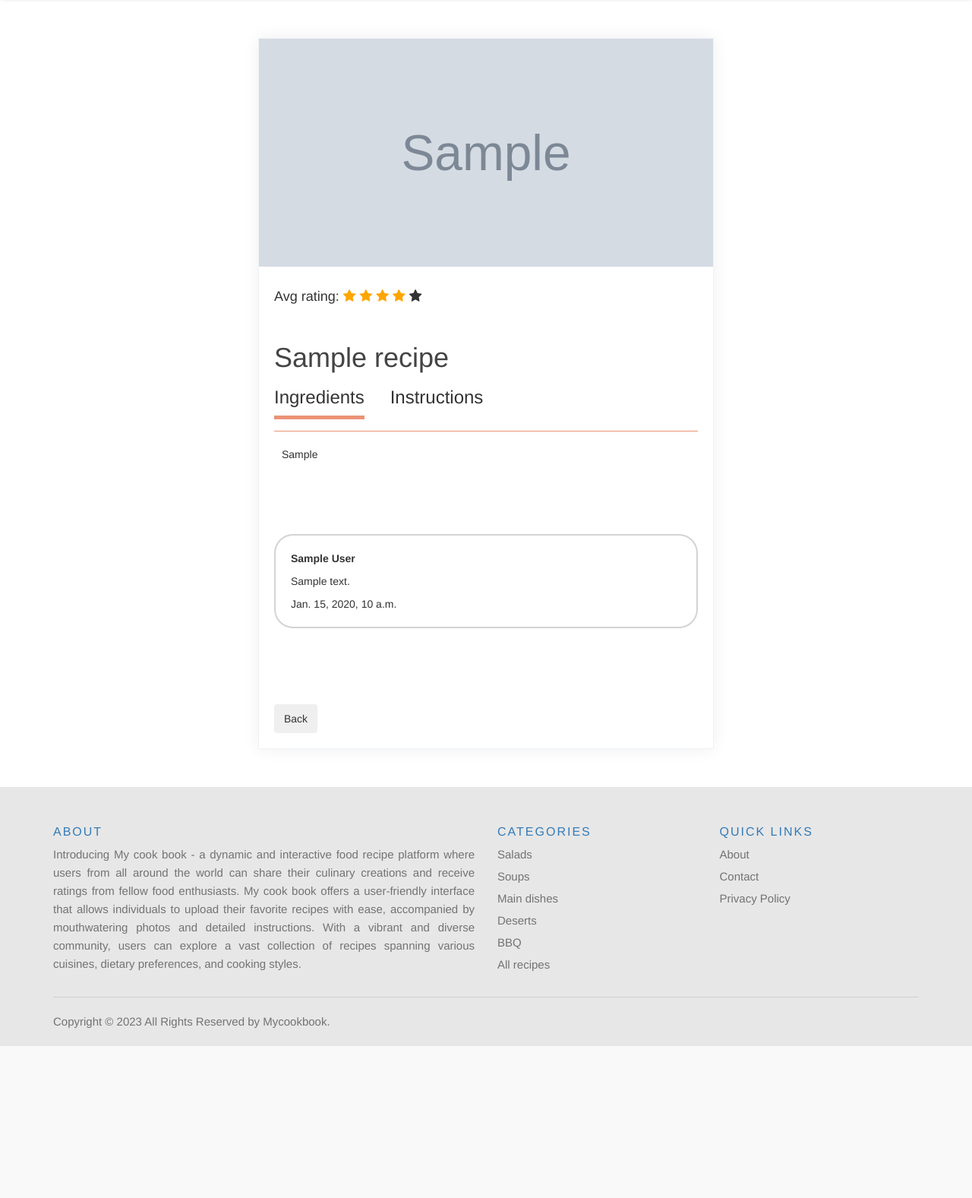
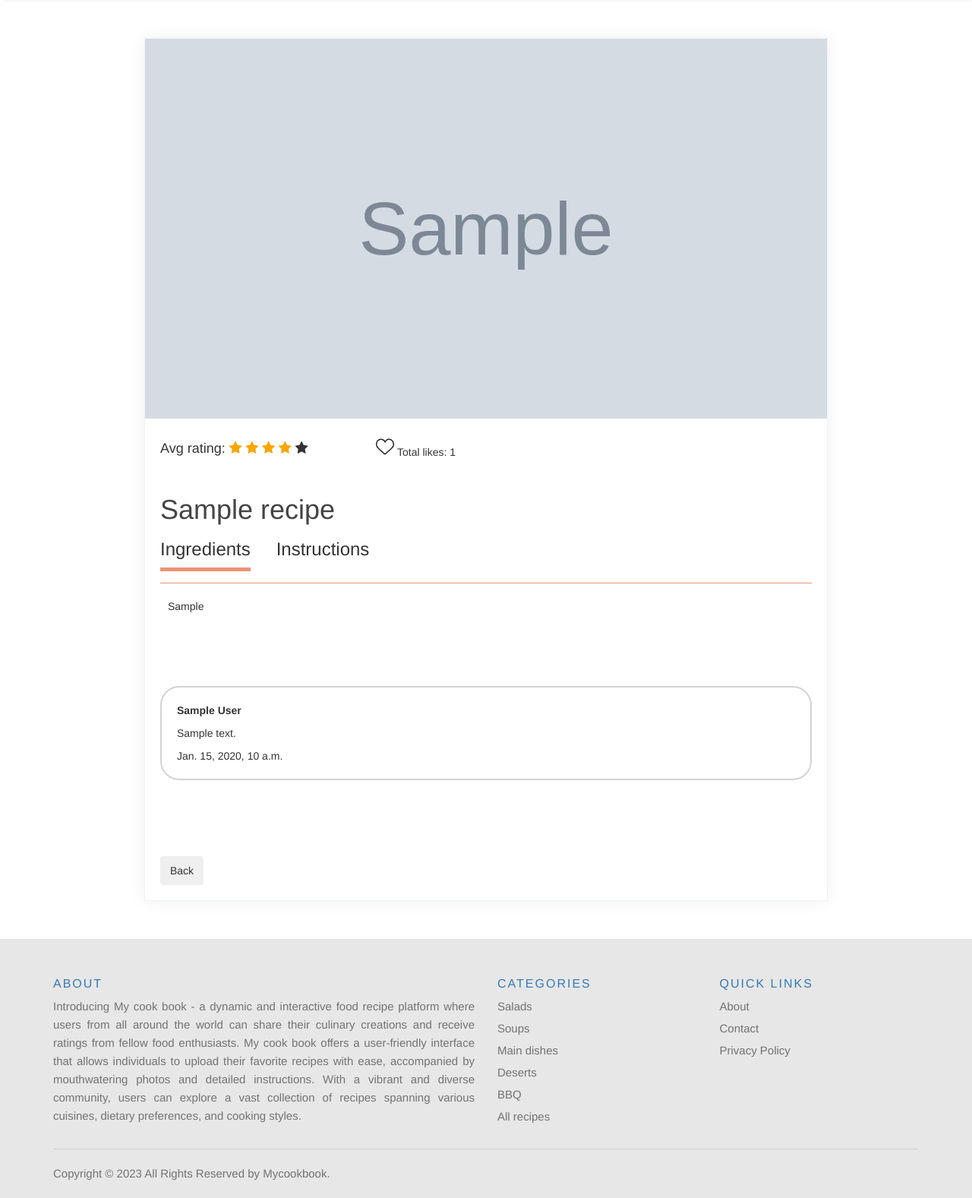
Before and after one commit to dinocom33/mycookbook, a Django app: a page that uses templates/recipes/recipe-details.html in a window 1280 px wide. Shown: the part 62-1639 px from the top of the page at 76% size. Before the commit the page ends 1439 px from the top, so only its background shows below. Run offline with Django 4.2, Linux system fonts and the light colour scheme; tables that the repository leaves empty hold one stand-in row (values such as "Sample post"); grey boxes marked "Sample" are stand-in pictures; some libraries are stand-ins or nearby versions; some web fonts are replaced.

Commit message:
Change recipe details template

```diff
--- a/apps/recipes/validators.py
+++ b/apps/recipes/validators.py
@@ -3,7 +3,7 @@ import re
 
 
 def recipe_title_validator(value):
-    if not re.match(r"^[a-zA-Zа-яА-Я_() -]*$", value):
+    if not re.match(r"^[a-zA-Zа-яА-Я_() ,.-]*$", value):
         raise ValidationError('Ensure title contains only letters(latin or cyrillic), '
                               'numbers, underscores, dashes and parentheses.')
 
--- a/static/css/recipe_details.css
+++ b/static/css/recipe_details.css
@@ -9,7 +9,7 @@ body {
     -moz-box-shadow: 0px 0px 20px 1px rgba(240, 241, 243, 1);
     box-shadow: 0px 0px 20px 1px rgba(240, 241, 243, 1);
     border: 1px solid #f0f1f3;
-    width: 400px;
+    width: 800px;
     margin: 50px auto;
 }
 
@@ -77,10 +77,20 @@ h3:hover:after, h3.active:after {
 
 @media (min-width: 599px) {
     .recipe-card {
-        width: 600px
+        width: 900px
     }
 
     .recipe-card__ingredients {
         column-count: 2
     }
 }
+
+.heart-right {
+  margin-right: 5em;
+}
+
+.rate-block {
+  display: flex;
+  align-items: center;
+  justify-content: flex-start;
+}
--- a/templates/recipes/recipe-details.html
+++ b/templates/recipes/recipe-details.html
@@ -5,19 +5,69 @@
 {% block content %}
     <div class='recipe-card'>
         {% if recipe.image %}
-            <div style="background:url({{ recipe.image.url }}) no-repeat 50% 50%; background-size:cover; height: 300px"></div>
+            <div style="background:url({{ recipe.image.url }}) no-repeat 50% 50%;
+                    background-size:cover; height: 500px">
+            </div>
         {% else %}
-            <img style="background:url('/static/images/no-image-available.jpeg') no-repeat 50% 50%; background-size:cover; height: 300px"/>
+            <div style="background:url('/static/images/no-image-available.jpeg') no-repeat 50% 50%;
+                    background-size:cover; height: 500px">
+            </div>>
         {% endif %}
-        <div class="recipe-card__body">
-            <h4 class="card-subtitle">Avg rating:
+        <div class="recipe-card__body rate-block">
+            <h4 class="card-subtitle heart-right">Avg rating:
                 <span class="fa fa-star {% if recipe.average_rating > 0 %} checked {% endif %}"></span>
                 <span class="fa fa-star {% if recipe.average_rating > 1 %} checked {% endif %}"></span>
                 <span class="fa fa-star {% if recipe.average_rating > 2 %} checked {% endif %}"></span>
                 <span class="fa fa-star {% if recipe.average_rating > 3 %} checked {% endif %}"></span>
                 <span class="fa fa-star {% if recipe.average_rating > 4 %} checked {% endif %}"></span>
             </h4>
+            <span class="heart heart-right">
+                <a href="{% url 'like recipe' recipe.pk recipe.slug %}">
+                    {% if liked_recipe %}
+                        <svg style="color: red"
+                             xmlns="http://www.w3.org/2000/svg"
+                             width="24"
+                             height="24"
+                             fill="currentColor"
+                             class="bi bi-heart-fill"
+                             viewBox="0 0 16 16">
+                        <!-- Coordinate path -->
+                        <path fill-rule="evenodd"
+                              d="M8 1.314C12.438-3.248 23.534 4.735
+                              8 15-7.534 4.736 3.562-3.248 8 1.314z"
+                              fill="red">
+                        </path>
+                        </svg>
+                    {% else %}
+                        <svg aria-label="Like"
+                             color="#262626"
+                             fill="#262626"
+                             height="24"
+                             role="img"
+                             viewBox="0 0 48 48"
+                             width="24">
+                            <!-- Coordinate path -->
+                            <path d="M34.6 6.1c5.7 0 10.4 5.2 10.4
+                                        11.5 0 6.8-5.9 11-11.5 16S25 41.3 24
+                                        41.9c-1.1-.7-4.7-4-9.5-8.3-5.7-5-11.5-9.2-11.5-16C3
+                                        11.3 7.7 6.1 13.4 6.1c4.2 0 6.5 2 8.1 4.3
+                                        1.9 2.6 2.2 3.9 2.5 3.9.3 0 .6-1.3 2.5-3.9
+                                        1.6-2.3 3.9-4.3 8.1-4.3m0-3c-4.5 0-7.9
+                                        1.8-10.6 5.6-2.7-3.7-6.1-5.5-10.6-5.5C6 3.1
+                                        0 9.6 0 17.6c0 7.3 5.4 12 10.6 16.5.6.5 1.3
+                                        1.1 1.9 1.7l2.3 2c4.4 3.9 6.6 5.9 7.6 6.5.5.3
+                                        1.1.5 1.6.5.6 0 1.1-.2 1.6-.5 1-.6 2.8-2.2
+                                        7.8-6.8l2-1.8c.7-.6 1.3-1.2 2-1.7C42.7 29.6
+                                        48 25 48 17.6c0-8-6-14.5-13.4-14.5z">
+                            </path>
+                        </svg>
+                    {% endif %}
+                </a>
+            Total likes: {{ recipe.likedrecipe_set.count }}
+            </span>
         </div>
+
+
         <div class="recipe-card__body">
             <h1 class="recipe-card__heading">{{ recipe.title }}</h1>
             {#            <h2 class="recipe-card__subhead">Crunchy around the edges, softer in the center, these oatmeal cookies#}
```
